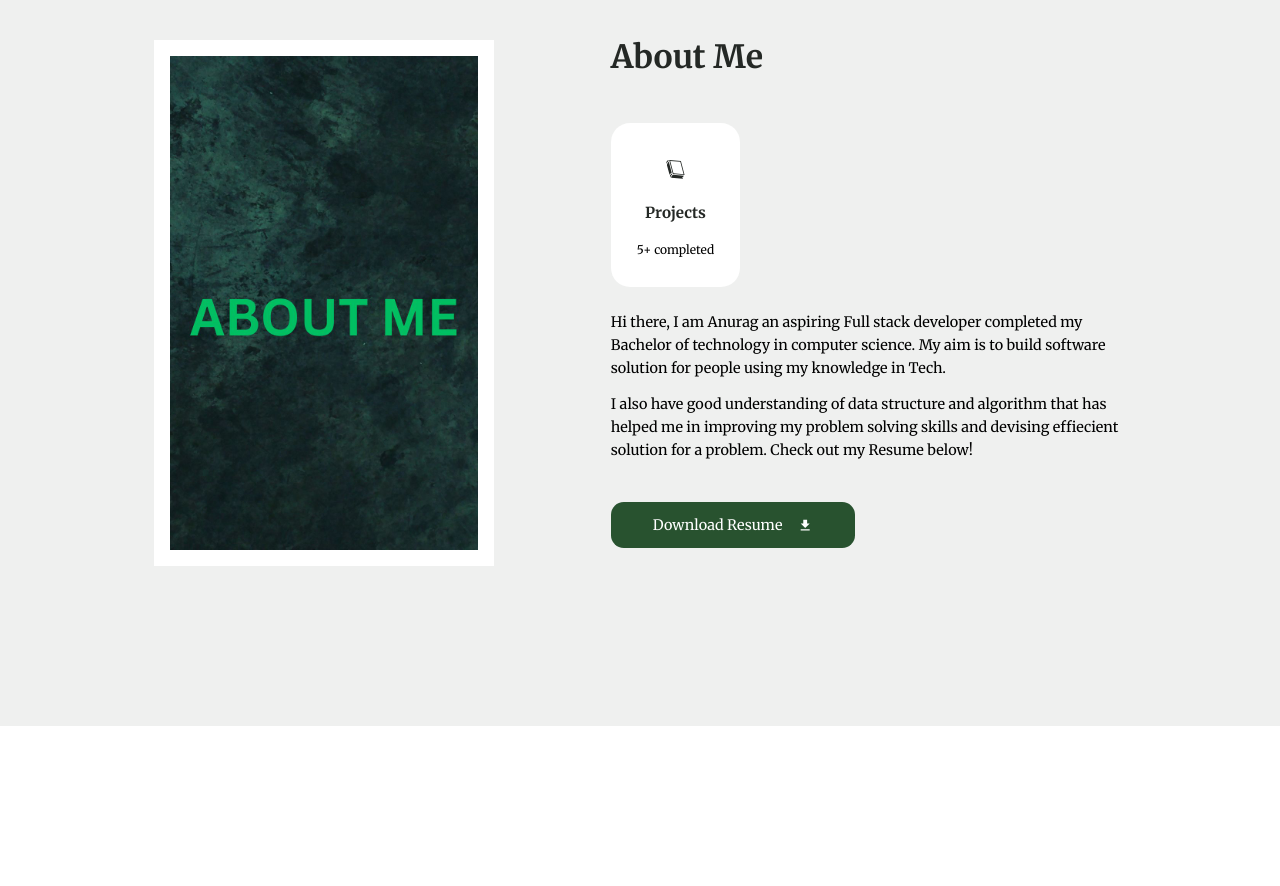
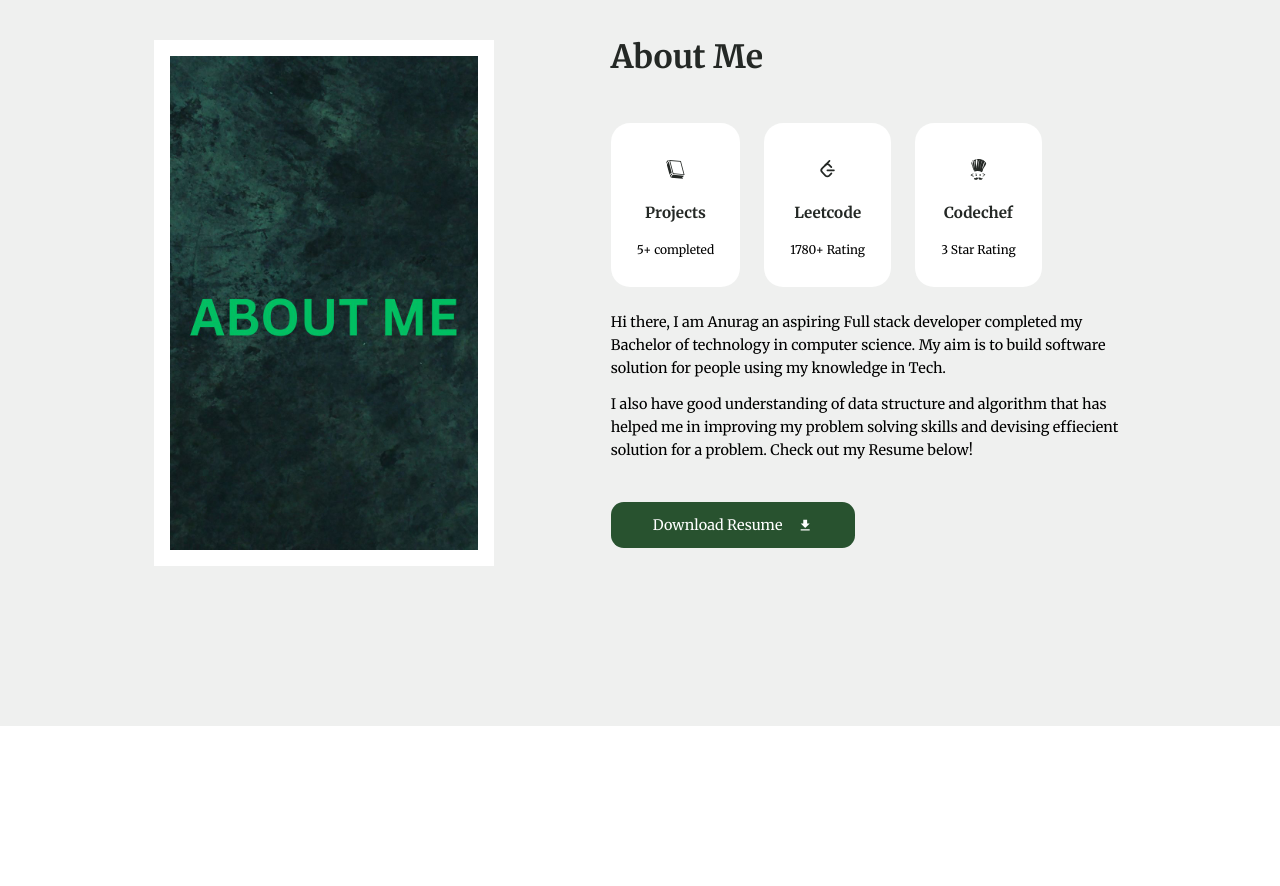
Before and after one commit to Anurag41682/Portfolio_2.0, a React (Vite) app: page / in a window 1280 px wide. Shown: the part 920-1806 px from the top of the page. Built offline with nearby package versions, Linux system fonts and the light colour scheme.

Commit message:
Updated About

```diff
--- a/src/section/about/data.tsx
+++ b/src/section/about/data.tsx
@@ -1,7 +1,15 @@
 import { GiBlackBook } from "react-icons/gi";
-
+import { SiCodechef } from "react-icons/si";
+import { TbBrandLeetcode } from "react-icons/tb";
 const data = [
   { id: 1, icon: <GiBlackBook />, title: "Projects", desc: "5+ completed" },
+  { id: 3, icon: <TbBrandLeetcode />, title: "Leetcode", desc: "1780+ Rating" },
+  {
+    id: 2,
+    icon: <SiCodechef />,
+    title: "Codechef",
+    desc: "3 Star Rating",
+  },
 ];
 
 export default data;
```
Also changed, not shown: src/assets/project4.png, 1 other file (tests, documents, lock files or other folders).
